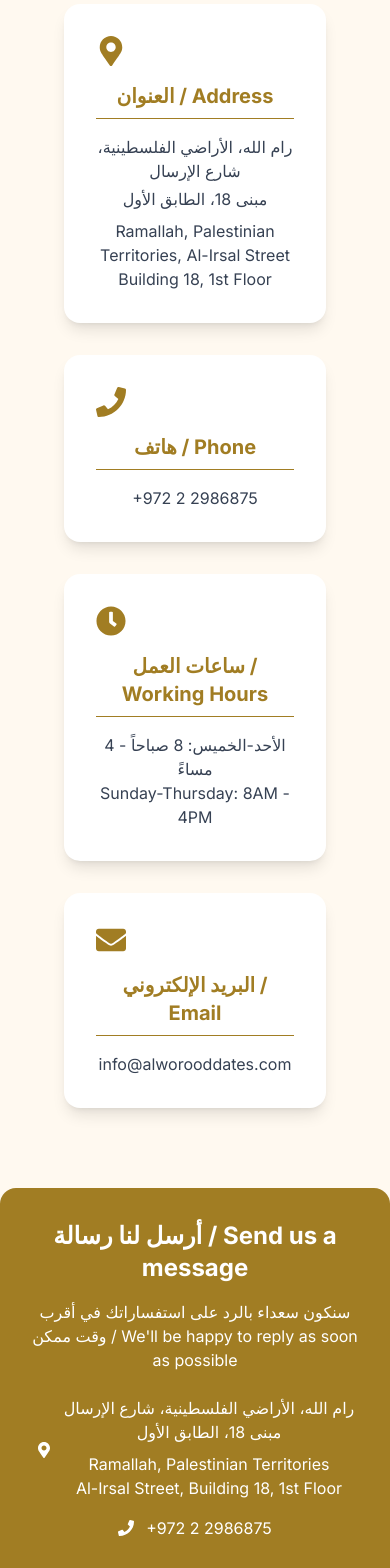
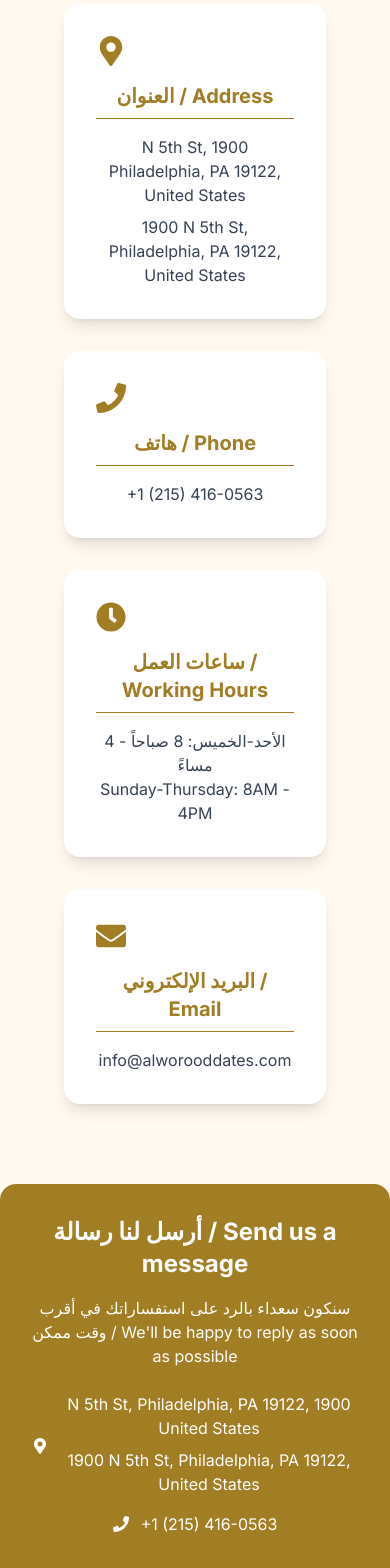
Before and after one commit to AbdlrhmanSaid/Al-Haj, a React (Vite) app: page /contact in a window 390 px wide. Shown: the part 920-2488 px from the top of the page. Built offline with nearby package versions, Linux system fonts and the light colour scheme.

Commit message:
Update contact information in Footer and Contact components to reflect new address and phone number

```diff
--- a/src/components/Footer.jsx
+++ b/src/components/Footer.jsx
@@ -49,7 +49,7 @@
           <p className="text-sm text-[#D3B159]">
             Ramallah, Palestinian Territory, Alirsal Street
             <br />
-            18 Buliding, 1th Floor, Tel: +972 2 2986875
+            18 Buliding, 1th Floor, Tel: +1 (215) 416-0563
           </p>
         </motion.div>
 
@@ -66,7 +66,7 @@
           <p className="text-[#D3B159]">
             رام الله، الأراضي الفلسطينية، شارع الإرسال
             <br />
-            مبنى 18، الطابق الأول، هاتــف: +972 2 2986875
+            مبنى 18، الطابق الأول، هاتــف: +1 (215) 416-0563
           </p>
         </motion.div>
       </div>
--- a/src/pages/Contact.jsx
+++ b/src/pages/Contact.jsx
@@ -21,20 +21,18 @@
       content: (
         <>
           <p dir="rtl" className="mb-1">
-            رام الله، الأراضي الفلسطينية، شارع الإرسال
+            1900 N 5th St, Philadelphia, PA 19122, United States
           </p>
-          <p dir="rtl">مبنى 18، الطابق الأول</p>
           <p className="mt-2">
-            Ramallah, Palestinian Territories, Al-Irsal Street
+            1900 N 5th St, Philadelphia, PA 19122, United States
           </p>
-          <p>Building 18, 1st Floor</p>
         </>
       ),
     },
     {
       icon: <FaPhone className="text-3xl text-[#A17D23]" />,
       title: "هاتف / Phone",
-      content: "+972 2 2986875",
+      content: "+1 (215) 416-0563",
     },
     {
       icon: <FaClock className="text-3xl text-[#A17D23]" />,
@@ -133,15 +131,17 @@
               <div className="flex justify-center items-center">
                 <FaMapMarkerAlt className="mt-1 mr-3 flex-shrink-0" />
                 <div className="text-center">
-                  <p dir="rtl">رام الله، الأراضي الفلسطينية، شارع الإرسال</p>
-                  <p dir="rtl">مبنى 18، الطابق الأول</p>
-                  <p className="mt-2">Ramallah, Palestinian Territories</p>
-                  <p>Al-Irsal Street, Building 18, 1st Floor</p>
+                  <p dir="rtl">
+                    1900 N 5th St, Philadelphia, PA 19122, United States
+                  </p>
+                  <p className="mt-2">
+                    1900 N 5th St, Philadelphia, PA 19122, United States
+                  </p>
                 </div>
               </div>
               <div className="flex items-center justify-center">
                 <FaPhone className="mr-3 flex-shrink-0 " />
-                <span className="">+972 2 2986875</span>
+                <span className="">+1 (215) 416-0563</span>
               </div>
             </div>
           </div>
@@ -203,7 +203,7 @@
           </h3>
         </div>
         <iframe
-          src="https://www.google.com/maps/embed?pb=!1m18!1m12!1m3!1d3388.104722284006!2d35.2007223155992!3d31.8965639812467!2m3!1f0!2f0!3f0!3m2!1i1024!2i768!4f13.1!3m3!1m2!1s0x0%3A0x0!2zMzHCsDUzJzQ3LjYiTiAzNcKwMTInMDguOSJF!5e0!3m2!1sen!2s!4v1620000000000!5m2!1sen!2s"
+          src="https://www.google.com/maps?q=1900+N+5th+St,+Philadelphia,+PA+19122,+United+States&output=embed"
           width="100%"
           height="450"
           style={{ border: 0 }}
```
